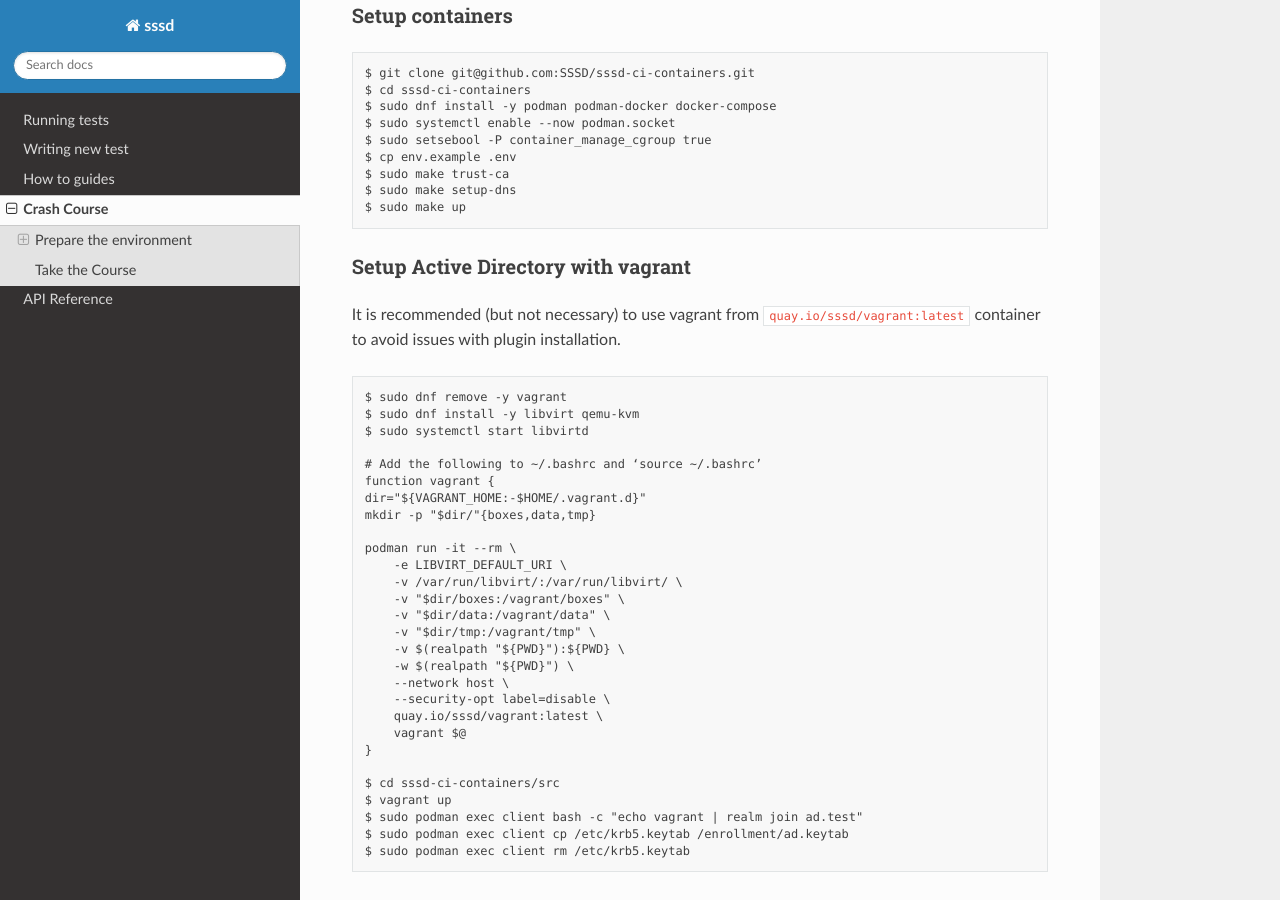
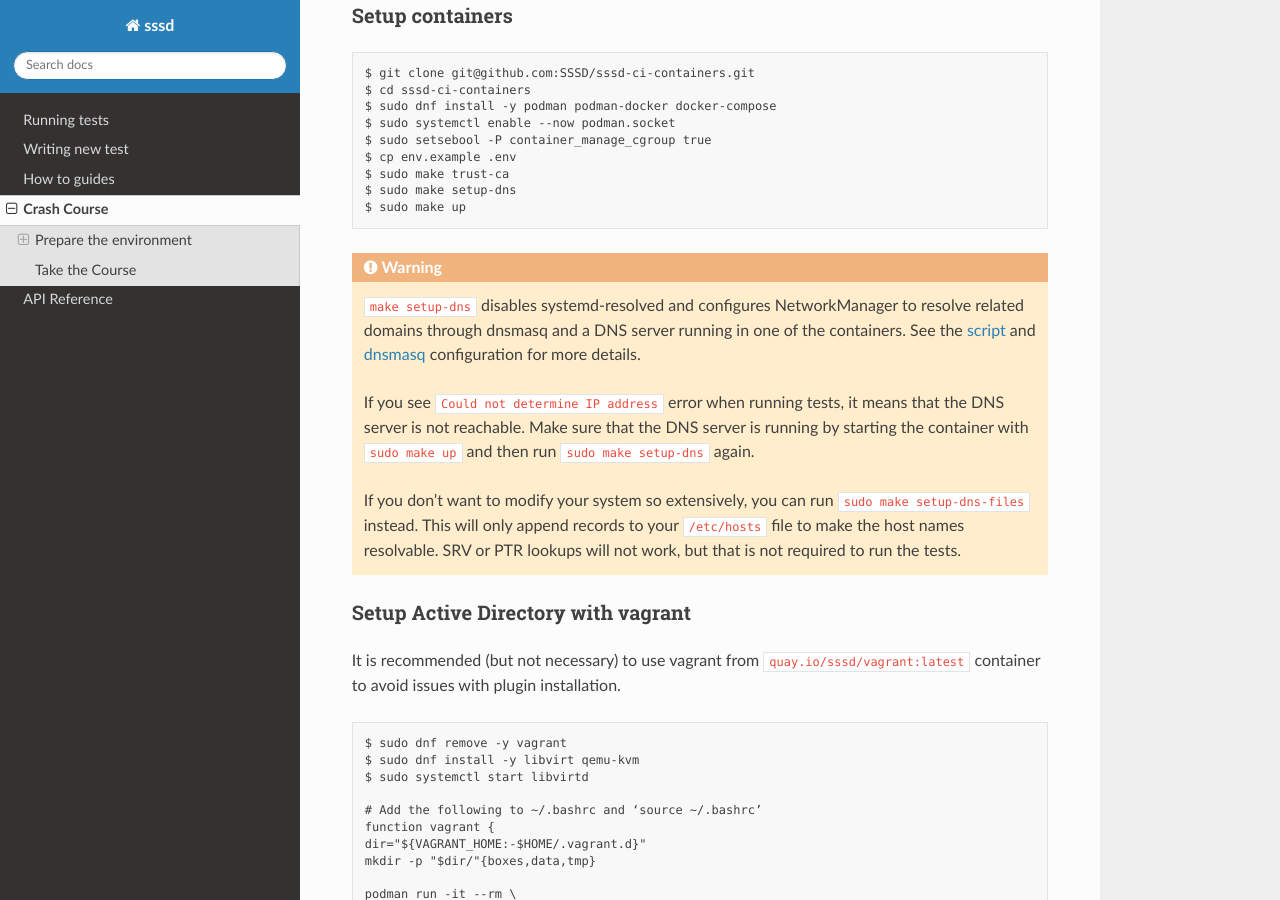
Before and after one commit to spoore1/sssd-tests-poc, a Sphinx documentation site: the page built from docs/course.rst, in a window 1280 px wide and 900 px high, scrolled down 430 px. Built offline with Sphinx 7.4.7 and the Read the Docs theme 2.0.0, drawn with Linux system fonts in a browser that asks for light colours.

Commit message:
docs: add warning about setup-dns to crash course

```diff
--- a/docs/course.rst
+++ b/docs/course.rst
@@ -31,6 +31,26 @@
     $ sudo make trust-ca
     $ sudo make setup-dns
     $ sudo make up
+
+.. warning::
+
+    ``make setup-dns`` disables systemd-resolved and configures NetworkManager
+    to resolve related domains through dnsmasq and a DNS server running in one
+    of the containers. See the `script`_ and `dnsmasq`_ configuration for more
+    details.
+
+    If you see ``Could not determine IP address`` error when running tests, it
+    means that the DNS server is not reachable. Make sure that the DNS server is
+    running by starting the container with ``sudo make up`` and then run ``sudo
+    make setup-dns`` again.
+
+    If you don't want to modify your system so extensively, you can run ``sudo
+    make setup-dns-files`` instead. This will only append records to your
+    ``/etc/hosts`` file to make the host names resolvable. SRV or PTR lookups
+    will not work, but that is not required to run the tests.
+
+.. _script: https://github.com/SSSD/sssd-ci-containers/blob/master/src/tools/setup-dns.sh
+.. _dnsmasq: https://github.com/SSSD/sssd-ci-containers/blob/master/data/configs/dnsmasq.conf
 
 Setup Active Directory with vagrant
 ===================================
```
